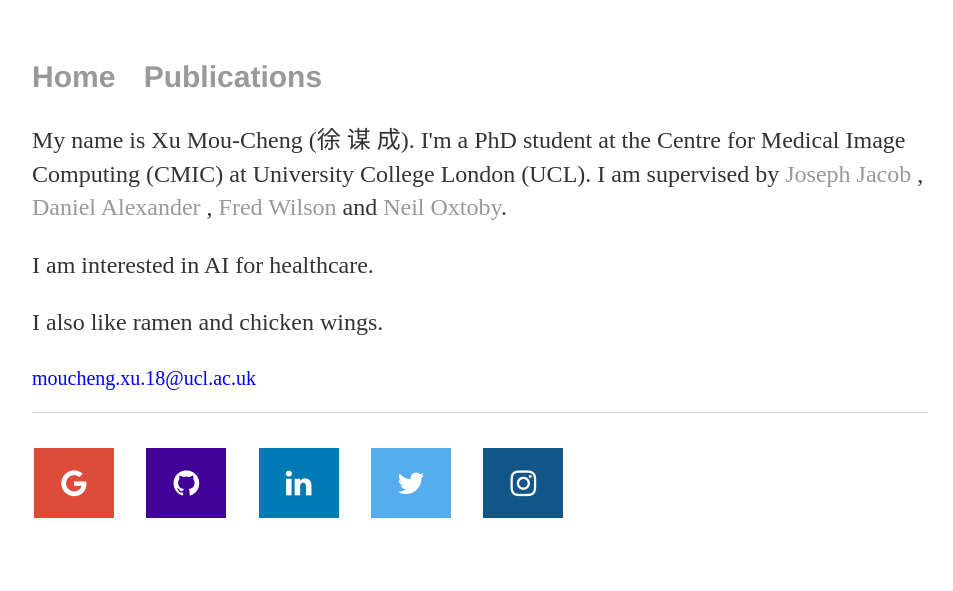
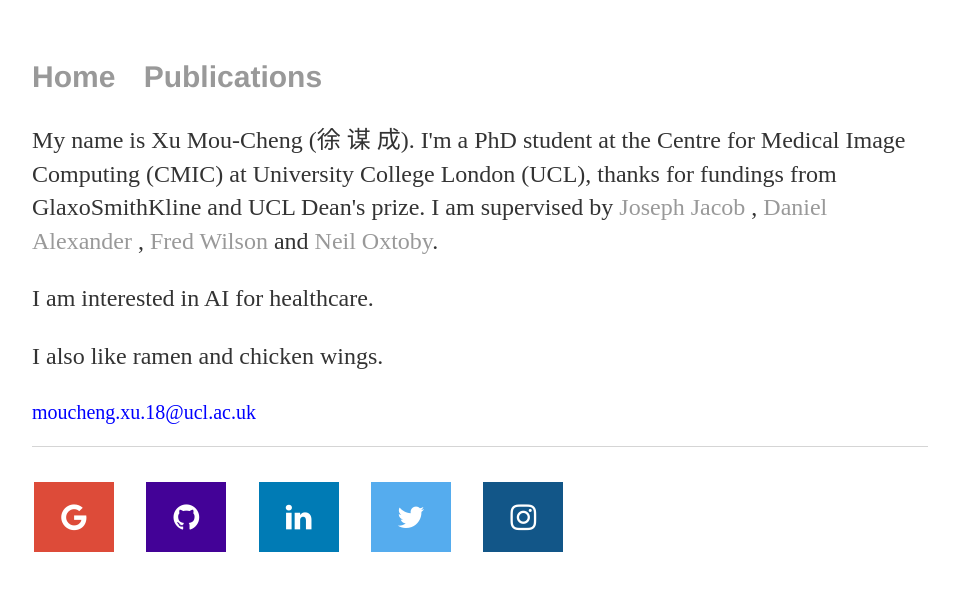
Before and after one commit to moucheng2017/mouchengxu.github.io, a Jekyll site: the page built from index.html, in a window 1280 px wide. Shown: the top 591 px of the page, without its empty margins (160-1113 px from the left). Built offline with Jekyll 4.4.1, drawn with Linux system fonts in a browser that asks for light colours.

Commit message:
Update index.html

```diff
--- a/index.html
+++ b/index.html
@@ -4,7 +4,7 @@ title: Mou-Cheng Xu
 ---
 <div class="blurb">
 <!-- 	<h1>About Mou-Cheng Xu (徐 谋 成)</h1> -->
-	<p>My name is Xu Mou-Cheng (徐 谋 成). I'm a PhD student at the Centre for Medical Image Computing (CMIC) at University College London (UCL).
+	<p>My name is Xu Mou-Cheng (徐 谋 成). I'm a PhD student at the Centre for Medical Image Computing (CMIC) at University College London (UCL), thanks for fundings from GlaxoSmithKline and UCL Dean's prize.
 		I am supervised by <a href="https://scholar.google.com/citations?user=XCcV5ocAAAAJ&hl=en">Joseph Jacob</a> ,
 		<a href="https://scholar.google.co.uk/citations?user=mH-ZOQEAAAAJ&hl=en">Daniel Alexander</a> ,
 		<a href="https://uk.linkedin.com/in/frederickwilson">Fred Wilson</a> and
```
